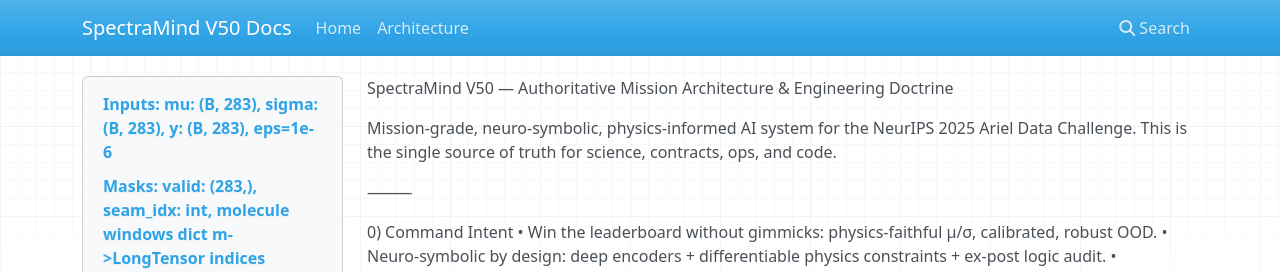
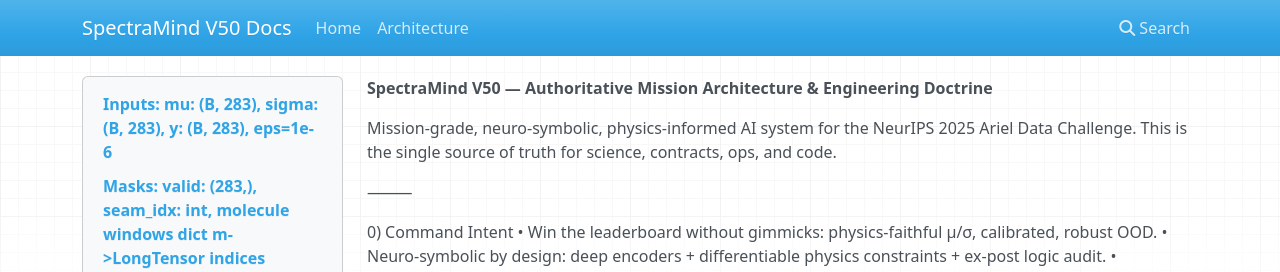
Before and after one commit to bartytime4life/SpetraMindV50, an MkDocs documentation site: the page built from docs/architecture.md, in a window 1280 px wide. Shown: the top 272 px of the page. Built offline with MkDocs 1.6.1, drawn with Linux system fonts in a browser that asks for light colours; nearby versions of some CDN libraries.

```diff
--- a/docs/architecture.md
+++ b/docs/architecture.md
@@ -1,4 +1,4 @@
-SpectraMind V50 — Authoritative Mission Architecture & Engineering Doctrine
+**SpectraMind V50 — Authoritative Mission Architecture & Engineering Doctrine**
 
 Mission‑grade, neuro‑symbolic, physics‑informed AI system for the NeurIPS 2025 Ariel Data Challenge. This is the single source of truth for science, contracts, ops, and code.
 
```
